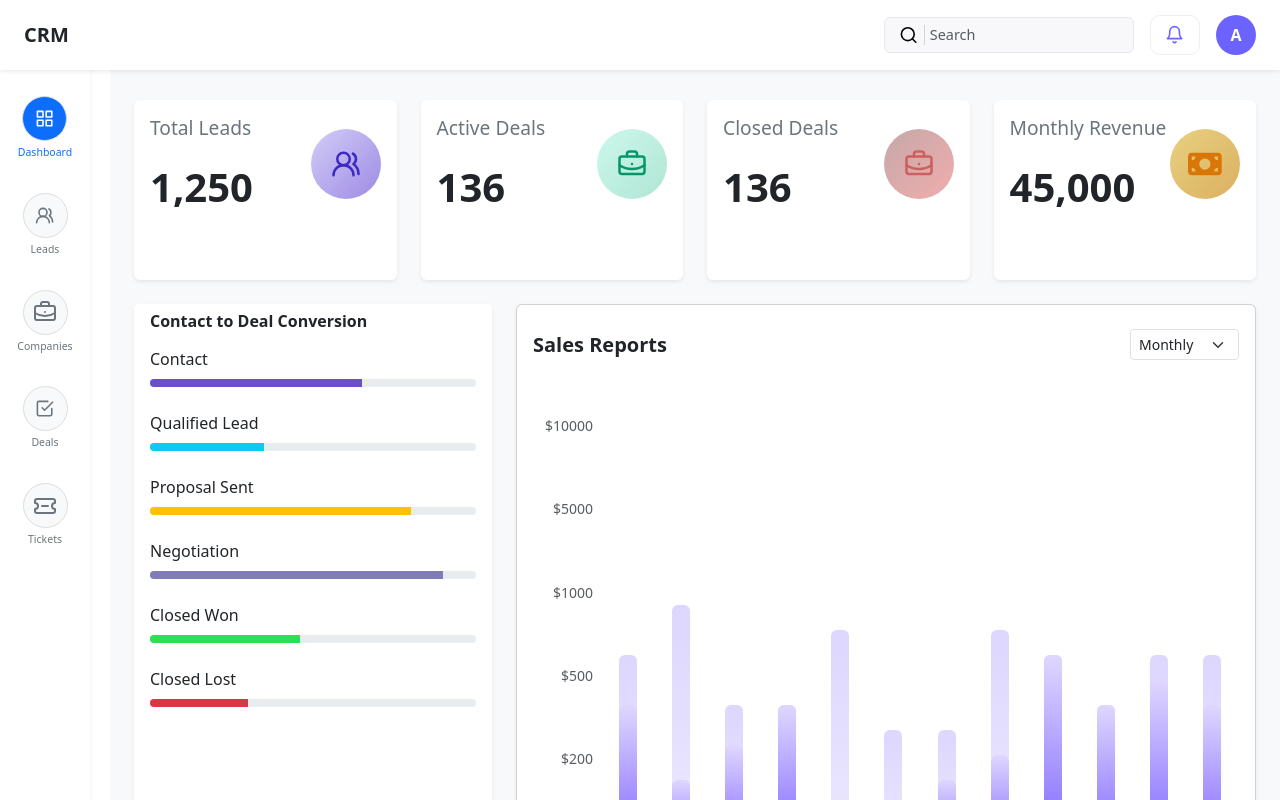
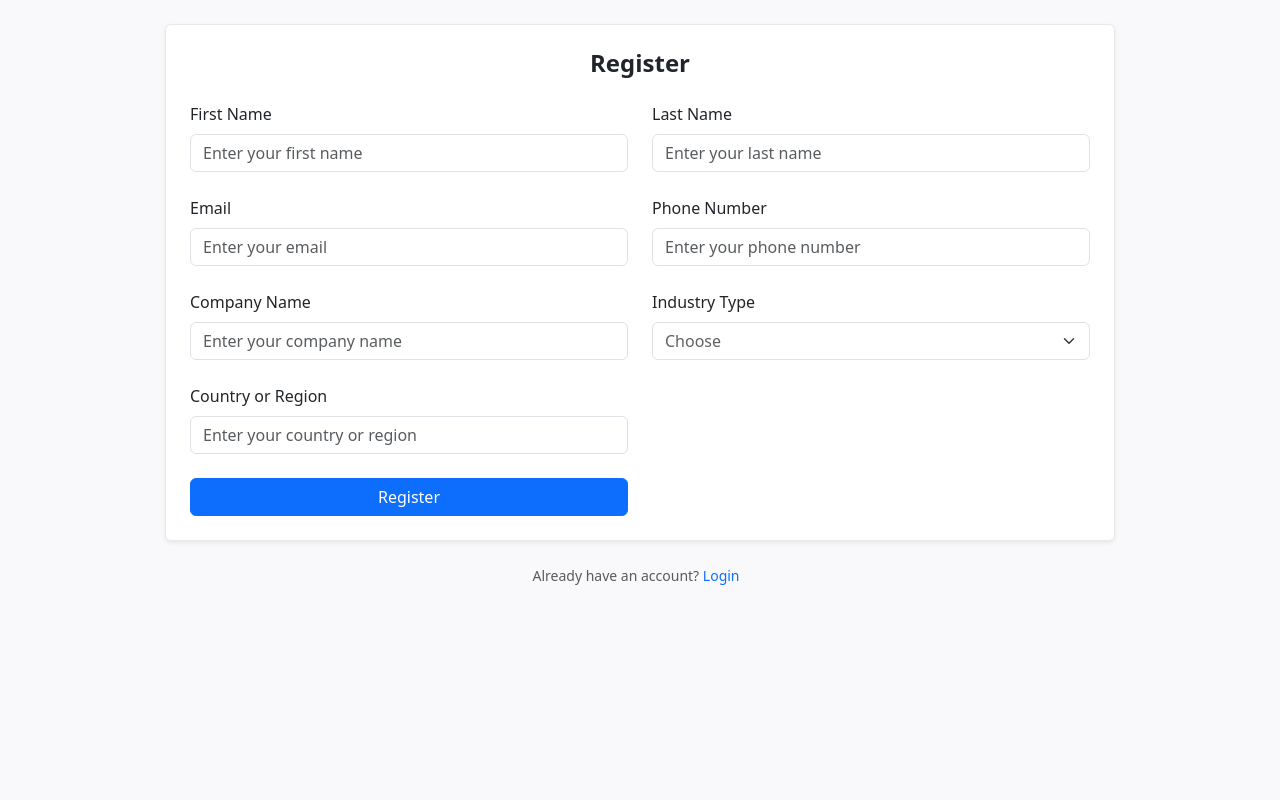
Before and after one commit to hussain6875/crm_frontend, a React (Create React App) app: page / in a window 1280 px wide. Shown: the top 800 px of the page. Built offline with nearby package versions, Linux system fonts and the light colour scheme.

Commit message:
created registration page with validations

```diff
--- a/src/App.js
+++ b/src/App.js
@@ -4,14 +4,15 @@ import Leads from "./pages/Leads";
 import Companies from "./pages/Companies";
 import Deals from "./pages/Deals";
 import Tickets from "./pages/Tickets";
+import Register from "./pages/Register";
 
 function App() {
   return (
     <Router>
       <Routes>
 
-
-        <Route path="/" element={<Dashboard />} />
+          <Route path="/" element={<Register />} />
+        <Route path="/dashboard" element={<Dashboard />} />
         <Route path="/leads" element={<Leads />} />
         <Route path="/companies" element={<Companies />} />
         <Route path="/deals" element={<Deals />} />
--- /dev/null
+++ b/src/pages/Register.js
@@ -0,0 +1,242 @@
+import { useState } from "react";
+import { useNavigate } from "react-router-dom";
+import { validateRegisterForm } from "../utils/validation";
+import "bootstrap/dist/css/bootstrap.min.css";
+
+const RegisterForm = () => {
+  const navigate = useNavigate();
+
+  const [formData, setFormData] = useState({
+    firstName: "",
+    lastName: "",
+    email: "",
+    phone: "",
+    company: "",
+    industry: "",
+    country: "",
+  });
+
+  const [errors, setErrors] = useState({});
+  const [successMessage, setSuccessMessage] = useState("");
+  const [isSubmitting, setIsSubmitting] = useState(false);
+
+  const handleChange = (e) => {
+    setFormData({ ...formData, [e.target.name]: e.target.value });
+    setSuccessMessage("");
+  };
+
+  const handleSubmit = (e) => {
+    e.preventDefault();
+    const validationErrors = validateRegisterForm(formData);
+    setErrors(validationErrors);
+
+    if (Object.keys(validationErrors).length === 0) {
+      setIsSubmitting(true);
+      setSuccessMessage("Registration successful! 🎉");
+
+      // Navigate after 5 seconds
+      setTimeout(() => {
+        navigate("");
+      }, 5000);
+
+      // Clear form and message after 5 seconds
+      setTimeout(() => {
+        setFormData({
+          firstName: "",
+          lastName: "",
+          email: "",
+          phone: "",
+          company: "",
+          industry: "",
+          country: "",
+        });
+        setSuccessMessage("");
+        setIsSubmitting(false);
+      }, 5000);
+    }
+  };
+
+  const placeholderStyle = { color: "#625f5f", opacity: 1 };
+
+  return (
+    <div
+      className="d-flex justify-content-center align-items-start min-vh-100 py-4 overflow-visible overflow-sm-auto"
+      style={{ backgroundColor: "#f9f9fb", padding: "0 20px" }}
+    >
+      <div className="w-100" style={{ maxWidth: "950px" }}>
+        <div
+          className="card p-4 shadow-sm w-100"
+          style={{ border: "1px solid #eaeaea" }}
+        >
+          <h4 className="text-center fw-bold mb-4">Register</h4>
+
+          {successMessage && (
+            <div className="alert alert-success text-center" role="alert">
+              {successMessage}
+            </div>
+          )}
+
+          <form onSubmit={handleSubmit}>
+            <div className="row g-4">
+              <div className="col-md-6">
+                <label className="form-label">First Name</label>
+                <input
+                  name="firstName"
+                  type="text"
+                  className={`form-control ${errors.firstName && "is-invalid"}`}
+                  placeholder="Enter your first name"
+                  value={formData.firstName}
+                  onChange={handleChange}
+                  style={placeholderStyle}
+                />
+                {errors.firstName && (
+                  <div className="invalid-feedback">{errors.firstName}</div>
+                )}
+              </div>
+
+              <div className="col-md-6">
+                <label className="form-label">Last Name</label>
+                <input
+                  name="lastName"
+                  type="text"
+                  className={`form-control ${errors.lastName && "is-invalid"}`}
+                  placeholder="Enter your last name"
+                  value={formData.lastName}
+                  onChange={handleChange}
+                  style={placeholderStyle}
+                />
+                {errors.lastName && (
+                  <div className="invalid-feedback">{errors.lastName}</div>
+                )}
+              </div>
+
+              <div className="col-md-6">
+                <label className="form-label">Email</label>
+                <input
+                  name="email"
+                  type="email"
+                  className={`form-control ${errors.email && "is-invalid"}`}
+                  placeholder="Enter your email"
+                  value={formData.email}
+                  onChange={handleChange}
+                  style={placeholderStyle}
+                />
+                {errors.email && (
+                  <div className="invalid-feedback">{errors.email}</div>
+                )}
+              </div>
+
+              <div className="col-md-6">
+                <label className="form-label">Phone Number</label>
+                <input
+                  name="phone"
+                  type="tel"
+                  className={`form-control ${errors.phone && "is-invalid"}`}
+                  placeholder="Enter your phone number"
+                  value={formData.phone}
+                  onChange={handleChange}
+                  style={placeholderStyle}
+                />
+                {errors.phone && (
+                  <div className="invalid-feedback">{errors.phone}</div>
+                )}
+              </div>
+
+              <div className="col-md-6">
+                <label className="form-label">Company Name</label>
+                <input
+                  name="company"
+                  type="text"
+                  className={`form-control ${errors.company && "is-invalid"}`}
+                  placeholder="Enter your company name"
+                  value={formData.company}
+                  onChange={handleChange}
+                  style={placeholderStyle}
+                />
+                {errors.company && (
+                  <div className="invalid-feedback">{errors.company}</div>
+                )}
+              </div>
+
+              <div className="col-md-6">
+                <label className="form-label">Industry Type</label>
+                <select
+                  name="industry"
+                  className={`form-select ${errors.industry && "is-invalid"}`}
+                  value={formData.industry}
+                  onChange={handleChange}
+                  style={placeholderStyle}
+                >
+                  <option value="">Choose</option>
+                  <option value="IT">IT</option>
+                  <option value="Marketing">Marketing</option>
+                  <option value="Finance">Finance</option>
+                </select>
+                {errors.industry && (
+                  <div className="invalid-feedback">{errors.industry}</div>
+                )}
+              </div>
+
+              <div className="col-md-6">
+                <label className="form-label">Country or Region</label>
+                <input
+                  name="country"
+                  type="text"
+                  className={`form-control ${errors.country && "is-invalid"}`}
+                  placeholder="Enter your country or region"
+                  value={formData.country}
+                  onChange={handleChange}
+                  style={placeholderStyle}
+                />
+                {errors.country && (
+                  <div className="invalid-feedback">{errors.country}</div>
+                )}
+              </div>
+            </div>
+
+            {/* Submit Button */}
+            <div className="row mt-4">
+              <div className="col-md-6">
+                <button
+                  type="submit"
+                  className="btn btn-primary w-100 d-flex justify-content-center align-items-center"
+                  disabled={isSubmitting}
+                >
+                  {isSubmitting ? (
+                    <>
+                      <span
+                        className="spinner-border spinner-border-sm me-2"
+                        role="status"
+                        aria-hidden="true"
+                      ></span>
+                      Submitting...
+                    </>
+                  ) : (
+                    "Register"
+                  )}
+                </button>
+              </div>
+            </div>
+          </form>
+        </div>
+
+        {/* Login Link */}
+        <div className="w-100 d-flex justify-content-center mt-4 pe-2">
+          <small className="text-muted">
+            Already have an account?{" "}
+            <span
+              className="text-primary"
+              role="button"
+              style={{ cursor: "pointer" }}
+              onClick={() => navigate("")}
+            >
+              Login
+            </span>
+          </small>
+        </div>
+      </div>
+    </div>
+  );
+};
+
+export default RegisterForm;
--- /dev/null
+++ b/src/utils/validation.js
@@ -0,0 +1,58 @@
+export function validateRegisterForm(values) {
+  const errors = {};
+
+  if (!values.firstName.trim()) {
+    errors.firstName = "First Name is required";
+  }
+
+  if (!values.lastName.trim()) {
+    errors.lastName = "Last Name is required";
+  }
+
+  if (!values.email.trim()) {
+    errors.email = "Email is required";
+  } else if (!/\S+@\S+\.\S+/.test(values.email)) {
+    errors.email = "Email is invalid";
+  }
+
+  // Phone validation
+  if (!values.phone.trim()) {
+    errors.phone = "Phone number is required";
+  } else if (!/^\+?[0-9]{7,15}$/.test(values.phone)) {
+    errors.phone = "Allowed Numbers only and  can be 7 to 15 digits long";
+  }
+
+  if (!values.company.trim()) {
+    errors.company = "Company name is required";
+  }
+
+  if (!values.industry.trim()) {
+    errors.industry = "Industry type is required";
+  }
+
+  if (!values.country.trim()) {
+    errors.country = "Country is required";
+  }
+
+  return errors;
+}
+
+export function validateLoginForm(values) {
+  const errors = {};
+
+  // Email validation
+  if (!values.email.trim()) {
+    errors.email = "Email is required";
+  } else if (!/^[^\s@]+@[^\s@]+\.[^\s@]+$/.test(values.email)) {
+    errors.email = "Please enter a valid email address";
+  }
+
+  // Password validation
+  if (!values.password.trim()) {
+    errors.password = "Password is required";
+  } else if (values.password.length < 8) {
+    errors.password = "Password must be at least 8 characters long";
+  }
+
+  return errors;
+}
```
